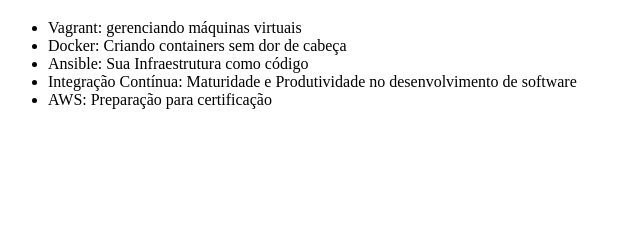
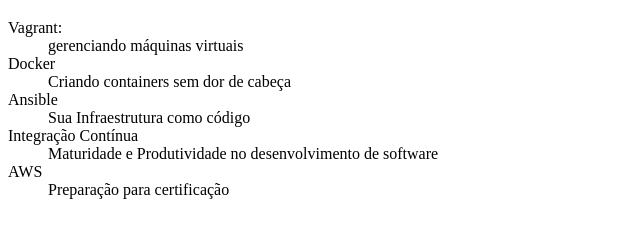
Before and after one commit to marinalira/alura-git, a plain HTML site: page index.html in a window 1280 px wide. Shown: the part 61-298 px from the top of the page, without its empty margins (0-640 px from the left). Drawn offline with Linux system fonts and the light colour scheme.

Commit message:
Trocando ul por dl e separando nome dos cursos

```diff
--- a/index.html
+++ b/index.html
@@ -7,13 +7,23 @@
 <body>
     <h1>Cursos de DevOps</h1>
 
-    <ul>
-        <li>Vagrant: gerenciando máquinas virtuais</li>
-        <li>Docker: Criando containers sem dor de cabeça</li>
-        <li>Ansible: Sua Infraestrutura como código</li>
-        <li>Integração Contínua: Maturidade e Produtividade no desenvolvimento de software</li>
-        <li>AWS: Preparação para certificação </li>
+    <dl>
+        <dt>Vagrant:</dt>
+        <dd>gerenciando máquinas virtuais</dd>
 
+        <dt>Docker</dt>
+        <dd>Criando containers sem dor de cabeça</dd>
+
+        <dt>Ansible</dt>
+        <dd>Sua Infraestrutura como código</dd>
+
+        <dt>Integração Contínua</dt>
+        <dd>Maturidade e Produtividade no desenvolvimento de software</dd>
+
+        <dt>AWS</dt>
+        <dd>Preparação para certificação </dd>
+
+    </dl>
 
 </body>
 </html>
```
